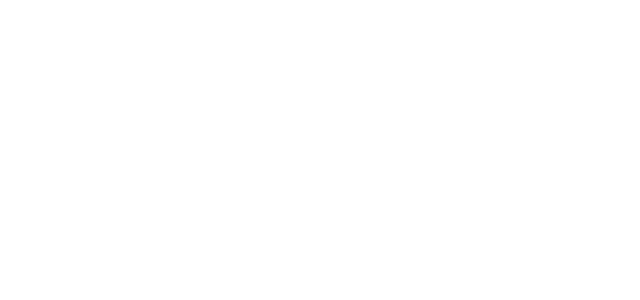
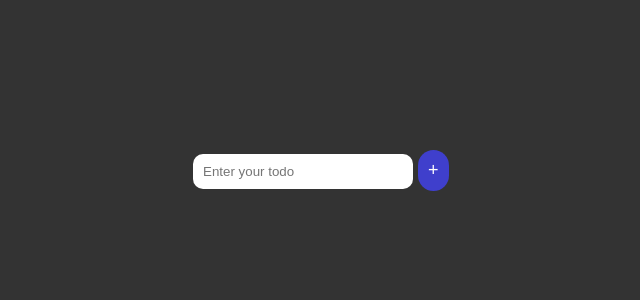
Before and after one commit to fatima678/to-do-list, a React (Create React App) app: page / in a window 1280 px wide. Shown: the top 300 px of the page, without its empty margins (272-912 px from the left). Built offline with nearby package versions, Linux system fonts and the light colour scheme.

Commit message:
Style the input field of todolist
Style the input field of todolist with html and css and javascript

```diff
--- a/src/App.css
+++ b/src/App.css
@@ -1,38 +1,38 @@
-.App {
-  text-align: center;
+*{
+  margin: 0;
+  padding: 0;
+}
+body{
+  background-color: #333;
 }
 
-.App-logo {
-  height: 40vmin;
-  pointer-events: none;
+.main-container{
+  display: flex;
+  justify-content: center;
+  align-items: center;
+  height: 100vh;
 }
-
-@media (prefers-reduced-motion: no-preference) {
-  .App-logo {
-    animation: App-logo-spin infinite 20s linear;
-  }
+.center-container{
+  height: 500px;
+  width: 350px;
 }
-
-.App-header {
-  background-color: #282c34;
-  min-height: 100vh;
-  display: flex;
-  flex-direction: column;
-  align-items: center;
-  justify-content: center;
-  font-size: calc(10px + 2vmin);
+.app-heading{
+  padding: 4px;
   color: white;
 }
+.input-box-todo{
+  width: 200px;
+  padding: 10px;
+  border-radius: 10px;
+  border: none;
+}
+.add-btn{
+  border-radius: 50px;
+  background-color: rgb(63, 63, 204);
+  color: white;
+  padding: 10px;
+  border: none;
+  margin-left: 5px;
+  font-size: 18px;
 
-.App-link {
-  color: #61dafb;
 }
-
-@keyframes App-logo-spin {
-  from {
-    transform: rotate(0deg);
-  }
-  to {
-    transform: rotate(360deg);
-  }
-}
--- a/src/App.js
+++ b/src/App.js
@@ -1,12 +1,18 @@
 
-import './App.css';
+import React from 'react'
+import './App.css'
+import TodoInput from './components/TodoInput'
 
-function App() {
+const App = () => {
   return (
-    <div>
+    <div className='main-container'>
+     <div className='center-container'>
+      <TodoInput/>
+     </div>
+
 
     </div>
-  );
+  )
 }
 
-export default App;
+export default App
--- /dev/null
+++ b/src/components/TodoInput.js
@@ -0,0 +1,15 @@
+import React, { useState } from 'react'
+
+const TodoInput = () => {
+    const[inputText,setinputText]= useState('');
+  return (
+    <div className='input-container'>
+        <input type='text' className='input-box-todo' placeholder='Enter your todo'
+        onChange={e=>{setinputText(e.target.value)}}></input>
+        <button className='add-btn'>+</button>
+        <div>{inputText}</div>
+    </div>
+  )
+}
+
+export default TodoInput
```
Also changed, not shown: src/Components/To-Do-List/List.jsx (deleted, +0 -12 lines), src/Components/To-Do-List/List.css (deleted).
